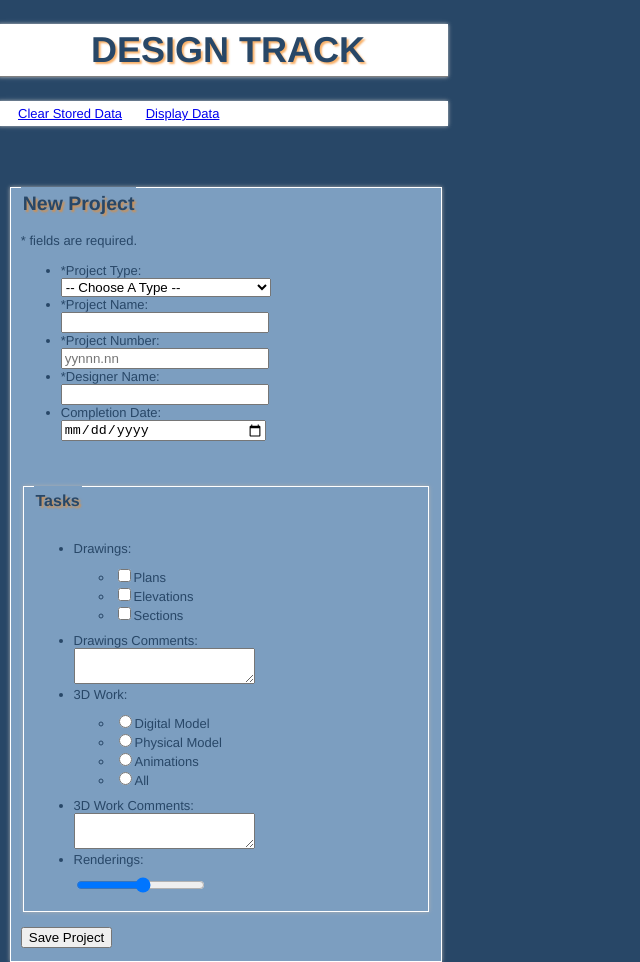
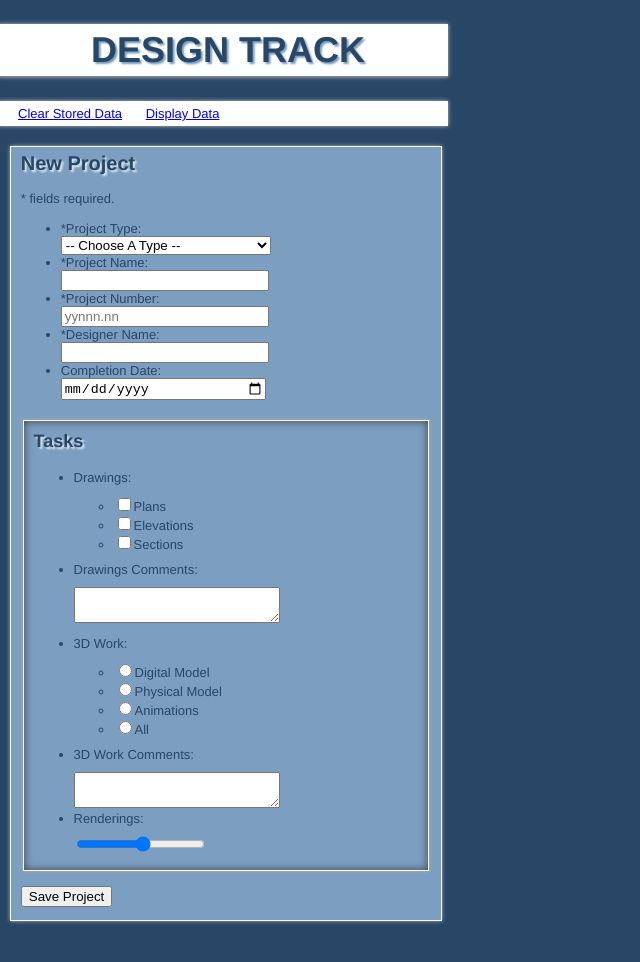
Before and after one commit to daniel-bernal-1980/Bernal_Jairo_project3, a plain HTML site: page additem.html in a window 1280 px wide. Shown: the top 962 px of the page, without its empty margins (0-640 px from the left). After the commit the page ends 929 px from the top, so only its background shows below. Drawn offline with Linux system fonts and the light colour scheme.

Commit message:
min.'s update07

```diff
--- a/CSS/style.css
+++ b/CSS/style.css
@@ -25,7 +25,7 @@ h1{
 	-webkit-box-shadow: 0 0 4px #c1c1c1;
 	box-shadow: 0 0 4px #c1c1c1;
 	border-bottom: 1px solid gray;
-	text-shadow: 2px 2px 2px rgba(244, 139, 33, 0.68);
+	text-shadow: 2px 2px 2px rgb(123, 157, 192);
 	text-align: center;
 	font-style: "Century Gothic";
 	font-size: 36px;
@@ -60,9 +60,6 @@ nav{
 	padding-left: 10px;
 }
 
-/*I couldn't figured out why the border I applied to the fieldset dosen't close on top of the legend title.
-  It does show the shadow all around the fieldset.  */
-
 #projectFieldset{
 	margin-top: 20px;
 	background-color: #7c9ec0;
@@ -83,10 +80,12 @@ nav{
 
 
 #projectTasksFieldset{
-	margin-top: 5px;
+	margin-top: 20px;
 	border: 1px solid white;
-	-moz-box-shadow: 0 0 4px #aeaeae;
-	-webkit-box-shadow: 0 0 4px #aeaeae;
+	-moz-box-shadow: inset 0 0 8px rgba(41, 41, 41, 0.8), 0 0 4px #aeaeae;
+	-webkit-box-shadow: inset 0 0 8px rgba(41, 41, 41, 0.8), 0 0 4px #aeaeae;
+	box-shadow: inset 0 0 8px rgba(41, 41, 41, 0.8), 0 0 4px #aeaeae;
+	padding-top: 10px;
 }
 
 #projectInfo{
@@ -99,18 +98,19 @@ nav{
 	width: 200px;
 }
 
-h2{
-	padding-top: 30px;
-	height: 20px;
-	text-shadow: 2px 2px 2px rgba(244, 139, 33, 0.68);
+#newPrjTl{
+	text-shadow: 2px 2px 2px rgba(255, 255, 255, 0.75);
 	color: #284767;
+	font-size: 20px;
+	margin-top: 0;
 }
 
+
 h3{
-	padding-top: 30px;
-	text-shadow: 2px 2px 2px rgba(244, 139, 33, 0.68);
-	font-size: 16px;
+	text-shadow: 2px 2px 2px rgba(255, 255, 255, 0.75);
 	color: #284767;
+	font-size: 18px;
+	margin-top: 0;
 }
 
 ul{
@@ -119,9 +119,6 @@ ul{
 	margin-bottom: 10px;
 }
 
-input{
-
-}
 
 label{
 	margin-right: 20px;
@@ -136,6 +133,22 @@ label{
 	margin-bottom: 20px;
 }
 
+#work{
+	margin-top: 10px;
+}
+
+
+.commentArea{
+	margin-top: 10px;
+	width: 200px;
+}
+
+#rend{
+	display: block;
+	margin-top: 10px;
+}
+
+
 #submit{
 	margin-top: 15px;
 	margin-bottom: 5px;
@@ -144,18 +157,28 @@ label{
 /*  index.html  */
 
 #createProject{
-	margin-top: 20px;
+	margin-top: 40px;
 	background-color: #7c9ec0;
 	border: 2px solid white;
 	-moz-box-shadow: 0 0 4px #aeaeae;
 	-webkit-box-shadow: 0 0 4px #aeaeae;
 	box-shadow: 0 0 4px #aeaeae;
-	outline: none;
+	width: 410px;
+	height: 80px;
+	padding-top: 10px;
+}
+
+#prjTrackTl{
+	text-shadow: 2px 2px 2px rgba(255, 255, 255, 0.75);
+	color: #284767;
+	font-size: 20px;
+	margin-top: 0;
 }
 
 #addProject{
-	margin-top: 20px;
+	margin-top: 15px;
 	margin-bottom: 5px;
+
 }
 
 #mess{
@@ -165,9 +188,5 @@ label{
 	padding-right: 20px;
 	padding-left: 20px;
 	margin-bottom: -10px;
+	width: 410px;
 }
-
-#rend{
-	display: block;
-	margin-top: 10px;
-}
--- a/JS/main.js
+++ b/JS/main.js
@@ -49,11 +49,13 @@ window.addEventListener("DOMContentLoaded", function(){
 
 	function getCheckboxValue() {
 		var checkboxes = document.forms[0].drawings;
+//		var valueAry = [];
 			for (var i=0; i<checkboxes.length; i++) {
 				if (checkboxes[i].checked){
 					dwgValue = 	checkboxes[i].value;
+//					valueAry.push(dwgValue);
 				}else{
-					dwgValue = "No Drawings Needed!"
+					dwgValue = "No Drawings Needed!";
 				};
 			};
 	};
@@ -74,9 +76,9 @@ window.addEventListener("DOMContentLoaded", function(){
 				$("addNew").style.display = "none";
 				$("items").style.display = "none";
 				break;
-			default:
+				default:
 				return false;
-		}
+		};
 
 	};
 
@@ -169,15 +171,15 @@ window.addEventListener("DOMContentLoaded", function(){
 	// Edit an item
 
 	function editItem() {
-		var value = localStorage.getItem(this.key);
-		var item = JSON.parse(value);
+		var value 	= localStorage.getItem(this.key);
+		var item 	= JSON.parse(value);
 
 		toggleControls("off");
 
-		$("pType").value = item.pType[1];
-		$("pName").value = item.pName[1];
-		$("pNum").value = item.pNum[1];
-		$("dName").value = item.dName[1];
+		$("pType").value 	= item.pType[1];
+		$("pName").value 	= item.pName[1];
+		$("pNum").value 	= item.pNum[1];
+		$("dName").value 	= item.dName[1];
 		$("dateComp").value = item.dateComp[1];
 
 		// I wasn't able to figured out how to retrofit this portion of this function so that shows all the options selected.
@@ -195,9 +197,18 @@ window.addEventListener("DOMContentLoaded", function(){
 
 		// this portion also doesn't work as it should.
 
-//		if (item.work3d[1] == "checked"){
-//			$("work3d").setAttribute("checked", "checked")
-//		};
+
+//		var radios = document.forms[0].drawings;
+//		for (var i=0; i<radios.length; i++){
+//			if(radios[i].value == "Digital Model" && item.work3d[1] == "Digital Model"){
+//				radios[i].setAttribute("checked", "checked");
+//			}else if(radios[i].value == "Physical Model" && item.work3d[1] == "Physical Model"){
+//				radios[i].setAttribute("checked", "checked");
+//			}else if(radios[i].value == "Animation" && item.work3d[1] == "Animation"){
+//				radios[i].setAttribute("checked", "checked");
+//			}else if(radios[i].value == "Digital Model, Physical Model and Animation" && item.work3d[1] == "Digital Model, Physical Model and Animation"){
+//				radios[i].setAttribute("checked", "checked");
+//			};
 
 		$("wComments").value = item.wComt[1];
 		$("rend").value = item.rend[1];
@@ -239,16 +250,16 @@ window.addEventListener("DOMContentLoaded", function(){
 	// validate stored data
 
 	function validate(e) {
-		var getPrjType = $("pType");
-		var getPrjName = $("pName");
-		var getPrjNum = $("pNum");
-		var getDgrName = $("dName");
+		var getPrjType 	= $("pType");
+		var getPrjName 	= $("pName");
+		var getPrjNum 	= $("pNum");
+		var getDgrName 	= $("dName");
 
 		errorMsg.innerHTML = "";
-			getPrjType.style.border = "1px solid black";
-			getPrjName.style.border = "1px solid black";
-			getPrjNum.style.border = "1px solid black";
-			getDgrName.style.border = "1px solid black";
+			getPrjType.style.border 	= "1px solid gray";
+			getPrjName.style.border 	= "1px solid gray";
+			getPrjNum.style.border 		= "1px solid gray";
+			getDgrName.style.border 	= "1px solid gray";
 
 		var messageAry = [];
 
--- a/additem.html
+++ b/additem.html
@@ -26,8 +26,9 @@
 		</nav>
 		<form method="post" action="#" id="projectForm">
 		<fieldset id= "projectFieldset">
-			<legend><h2>New Project</h2></legend>
-			<span class="required">* fields are required.</span>
+			<!--<legend></legend>-->
+			<h2 id="newPrjTl">New Project</h2>
+			<span class="required">* fields required.</span>
 			<ul id="errors"></ul>
 				<ul id="projectInfo">
 					<li id="selectType"><label for="pType">*Project Type:</label><br /></li>
@@ -37,7 +38,8 @@
 					<li><label for="dateComp">Completion Date:</label><input type="date" id="dateComp" class="pInfo" placeholder="yyyy-mm-dd" /></li>
 				</ul>
 				<fieldset id="projectTasksFieldset">
-					<legend><h3>Tasks</h3></legend>
+					<!--<legend></legend>-->
+					<h3>Tasks</h3>
 						<ul id="tasks"> <!--Tasks List	-->
 							<li>Drawings:
 								<ul class="checkbox">
@@ -46,15 +48,16 @@
 									<li><input type="checkbox" value="Sections" id="scPlan" name="drawings" /><label for="scPlan">Sections</label></li>
 								</ul>
 							</li>
-							<li><label for="dComments">Drawings Comments:</label><br /><textarea id="dComments"></textarea></li>
-							<li>3D Work:
+							<li><label for="dComments">Drawings Comments:</label><br /><textarea id="dComments" class="commentArea"></textarea></li>
+							<li id="work">3D Work:
 								<ul class="checkbox">
 									<li><input type="radio" value="Digital Model" id="dmodel" name="models" /><label for="dmodel">Digital Model</label></li>
 									<li><input type="radio" value="Physical Model" id="phModel" name="models" /><label for="phModel">Physical Model</label></li>
 									<li><input type="radio" value="Animation" id="anim" name="models" /><label for="anim">Animations</label></li>
 									<li><input type="radio" value="Digital Model, Physical Model and Animation" id="all" name="models" /><label for="all">All</label></li>
 								</ul>
-							<li><label for="wComments">3D Work Comments:</label><br /><textarea id="wComments"></textarea></li>
+							</li>
+							<li><label for="wComments">3D Work Comments:</label><br /><textarea id="wComments" class="commentArea"></textarea></li>
 							<li><label for="rend">Renderings:</label><input type="range" min="1" max="20" id="rend" /></li>
 						</ul><!--Tasks List - End-->
 				</fieldset>
```
Also changed, not shown: index.html (+2 -1 lines).
